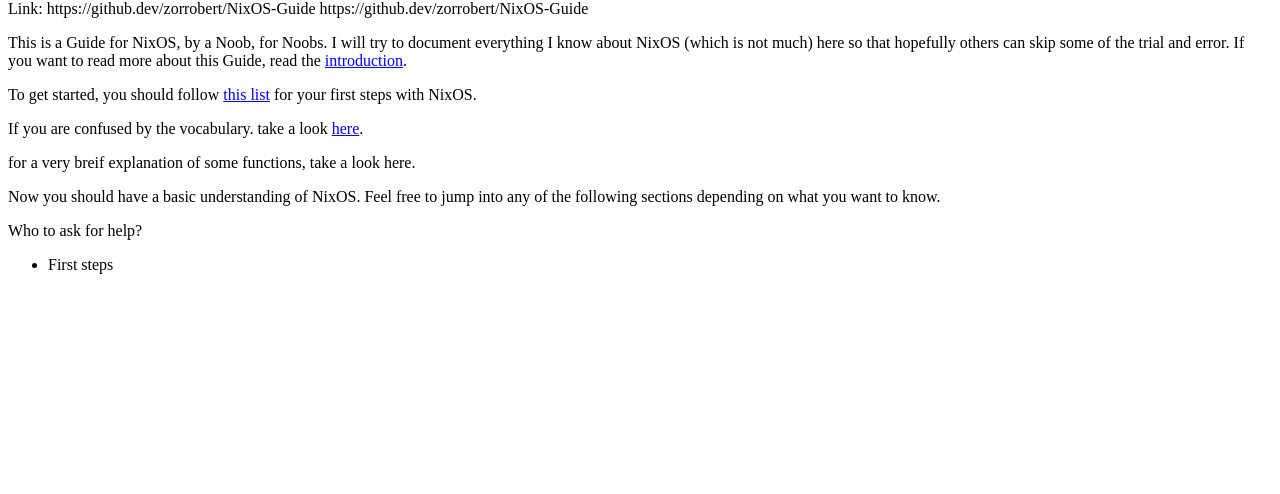
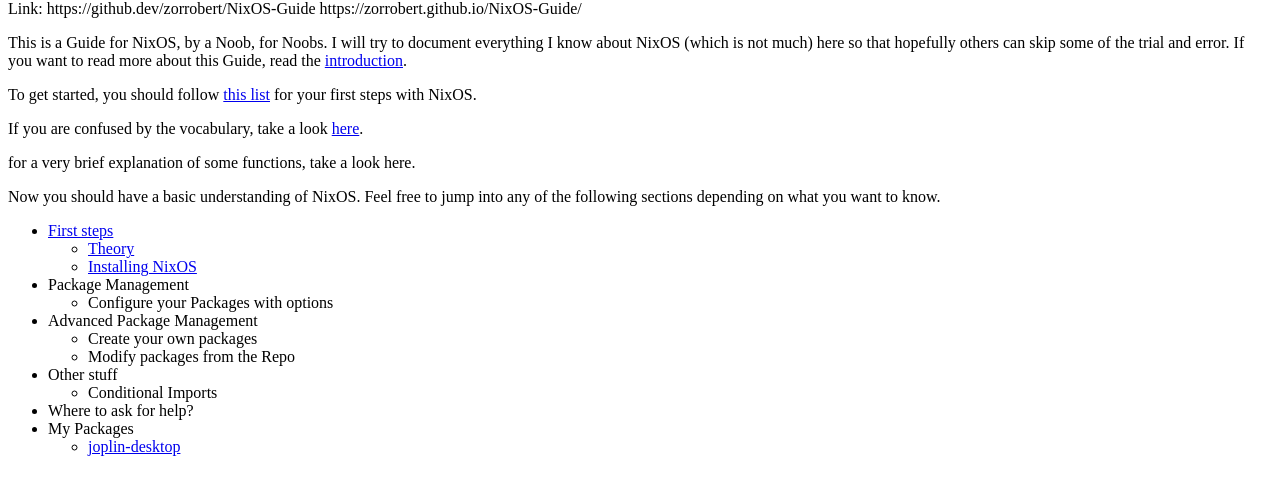
Before and after one commit to zorrobert/NixOS-Guide, a plain HTML site: page index.html in a window 1280 px wide. Shown: the part 66-560 px from the top of the page. Drawn offline with Linux system fonts and the light colour scheme.

Commit message:
added packages/joplin-desktop

```diff
--- a/index.html
+++ b/index.html
@@ -3,20 +3,44 @@
 Link:
 https://github.dev/zorrobert/NixOS-Guide
 
-https://github.dev/zorrobert/NixOS-Guide
+https://zorrobert.github.io/NixOS-Guide/
 
 <p>This is a Guide for NixOS, by a Noob, for Noobs. I will try to document everything I know about NixOS (which is not much) here so that hopefully others can skip some of the trial and error. If you want to read more about this Guide, read the <a href="introduction.html">introduction</a>.</p>
 
 <p>To get started, you should follow <a href="first-steps.html">this list</a> for your first steps with NixOS.</p>
 
-<p>If you are confused by the vocabulary. take a look <a href="vocabulary.html">here</a>.</p>
+<p>If you are confused by the vocabulary, take a look <a href="vocabulary.html">here</a>.</p>
 
-<p>for a very breif explanation of some functions, take a look <a hraf="tldr.html">here</a>.</p>
+<p>for a very brief explanation of some functions, take a look <a hraf="tldr.html">here</a>.</p>
 
 <p>Now you should have a basic understanding of NixOS. Feel free to jump into any of the following sections depending on what you want to know.</p>
 
-Who to ask for help?
+<ul>
+    <li><a href="first-steps.html">First steps</a></li>
+    <ul>
+        <li><a href="first-steps.html#theory">Theory</a></li>
+        <li><a href="first-steps.html#installing-nixos">Installing NixOS</a></li>
+    </ul>
+    <li>Package Management</li>
+    <ul>
+        <li>Configure your Packages with options</li>
+    </ul>
 
-<ul>
-    <li>First steps</li>
+    <li>Advanced Package Management</li>
+    <ul>
+        <li>Create your own packages</li>
+        <li>Modify packages from the Repo</li>
+    </ul>
+
+    <li>Other stuff</li>
+    <ul>
+        <li>Conditional Imports</li>
+    </ul>
+
+    <li>Where to ask for help?</li>
+
+    <li>My Packages</li>
+    <ul>
+        <li><a href="packages/joplin-desktop.html">joplin-desktop</a></li>
+    </ul>
 </ul>
```
Also changed, not shown: first-steps.html (+14 -1 lines), first-steps/installing-nixos.html (deleted, +0 -5 lines), first-steps/theory.html (deleted, +0 -3 lines), packages/joplin-desktop.html (added).
